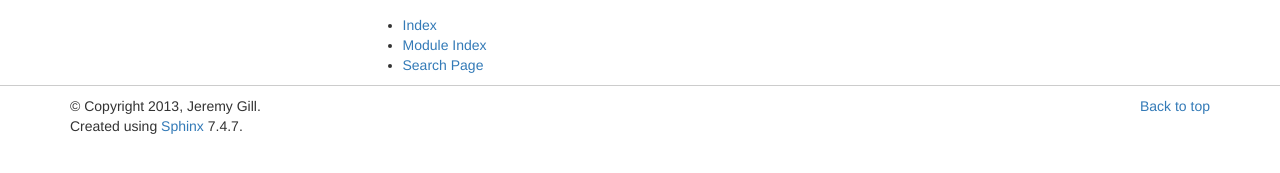
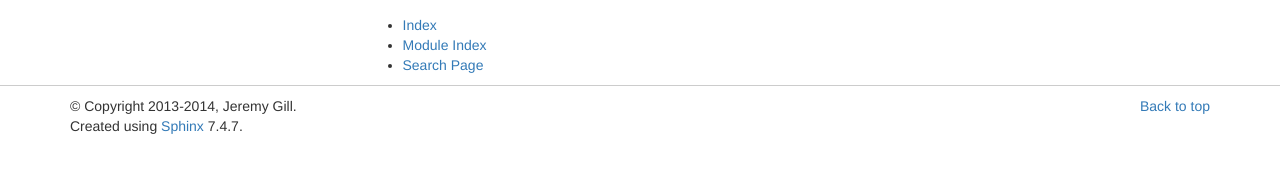
Before and after one commit to parallaxinnovations/PI_build, a Sphinx documentation site: the page built from doc/index.rst, in a window 1280 px wide. Shown: the part 354-527 px from the top of the page. Built offline with Sphinx 7.4.7, drawn with Linux system fonts in a browser that asks for light colours.

Commit message:
ENH: copyright date bump

```diff
--- a/doc/conf.py
+++ b/doc/conf.py
@@ -41,7 +41,7 @@ master_doc = 'index'
 
 # General information about the project.
 project = u'Parallax Innovations Python build tools'
-copyright = u'2013, Jeremy Gill'
+copyright = u'2013-2014, Jeremy Gill'
 
 # The version info for the project you're documenting, acts as replacement for
 # |version| and |release|, also used in various other places throughout the
--- a/setup.py
+++ b/setup.py
@@ -1,5 +1,5 @@
 # =========================================================================
-# Copyright (c) 2011-2013 Parallax Innovations Inc.
+# Copyright (c) 2011-2014 Parallax Innovations Inc.
 # =========================================================================
 
 import os
```
